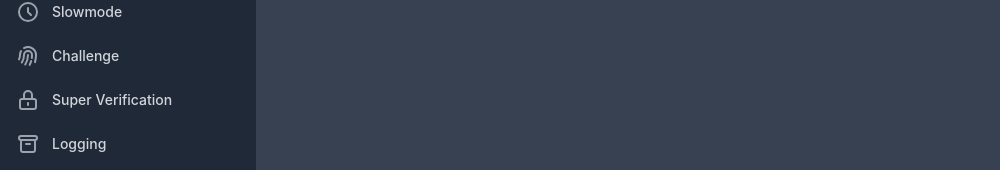
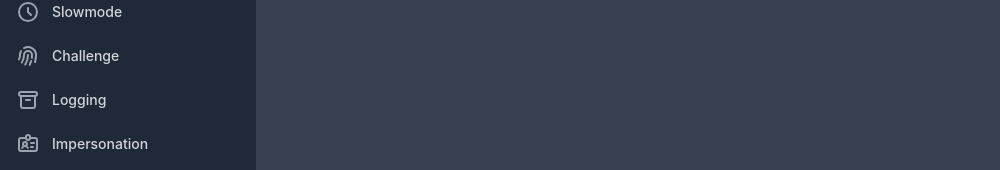
Before and after one commit to cleaner-bot/website, a Next.js app: page /dash/1/antispam in a window 1280 px wide. Shown: the part 244-414 px from the top of the page, without its empty margins (0-1000 px from the left). Built offline with nearby package versions, Linux system fonts and the light colour scheme.

Commit message:
restrict super verification

```diff
--- a/components/dash/sidebar.jsx
+++ b/components/dash/sidebar.jsx
@@ -19,7 +19,7 @@ const navigation = [
     { name: "Anti Raid", id: "antiraid", icon: UsersIcon, restricted: true },
     { name: "Slowmode", id: "slowmode", icon: ClockIcon },
     { name: "Challenge", id: "challenge", icon: FingerPrintIcon },
-    { name: "Super Verification", id: "verification", icon: LockClosedIcon },
+    { name: "Super Verification", id: "verification", icon: LockClosedIcon, restricted: true },
     { name: "Logging", id: "logging", icon: ArchiveIcon },
     { name: "Impersonation", id: "impersonation", icon: IdentificationIcon },
     { name: "Workers", id: "workers", icon: CodeIcon, restricted: true },
```
